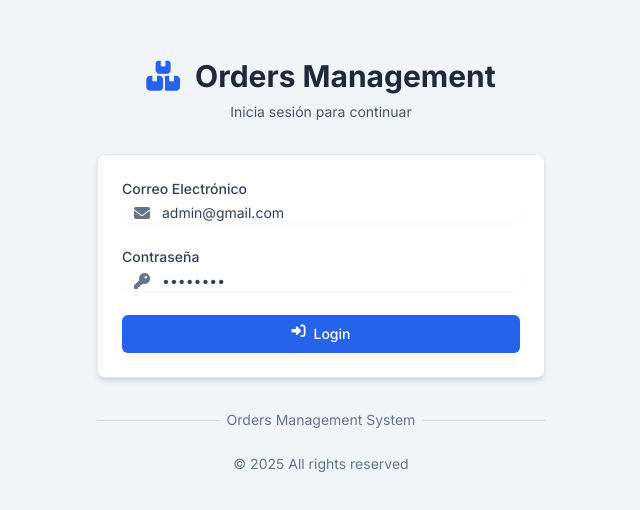
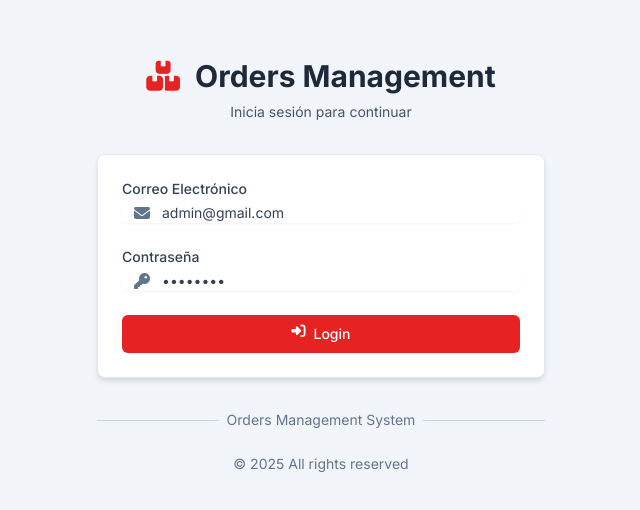
Before and after one commit to zaknafein99/orders-kotlin, a Vue app in the folder orders-frontend/: page /login in a window 1280 px wide. Shown: the part 146-656 px from the top of the page, without its empty margins (319-959 px from the left). Built offline with nearby package versions, Linux system fonts and the light colour scheme.

Commit message:
Changed theme to match Acodike

```diff
--- a/orders-frontend/src/App.vue
+++ b/orders-frontend/src/App.vue
@@ -34,15 +34,15 @@ const showLayout = computed(() => {
   <!-- Main layout for authenticated pages -->
   <div v-else class="min-h-screen flex flex-col bg-slate-50">
     <!-- Header -->
-    <header class="bg-white shadow-md sticky top-0 z-50">
+    <header class="bg-primary-600 shadow-md sticky top-0 z-50">
       <div class="max-w-7xl mx-auto px-4 sm:px-6 lg:px-8">
         <div class="flex justify-between h-16">
           <!-- Logo and Navigation -->
           <div class="flex">
             <div class="flex-shrink-0 flex items-center">
               <router-link to="/" class="flex items-center">
-                <i class="fas fa-boxes text-primary-600 text-2xl mr-2"></i>
-                <span class="text-xl font-semibold text-slate-800">{{ $t('appTitle') }}</span>
+                <img src="./assets/acodike-logo.svg" alt="Acodike Supergas" class="h-10 w-auto mr-2" />
+                <span class="text-xl font-semibold text-white">Sistema de Pedidos</span>
               </router-link>
             </div>
 
@@ -50,7 +50,7 @@ const showLayout = computed(() => {
             <nav class="hidden md:ml-8 md:flex md:space-x-6">
               <router-link
                 to="/dashboard"
-                class="inline-flex items-center px-1 pt-1 text-sm font-medium text-slate-700 hover:text-primary-600 border-b-2 border-transparent hover:border-primary-500 transition-colors"
+                class="inline-flex items-center px-1 pt-1 text-sm font-medium text-white hover:text-secondary-400 border-b-2 border-transparent hover:border-secondary-500 transition-colors"
               >
                 <i class="fas fa-chart-line mr-1"></i>
                 {{ $t('dashboard') }}
@@ -58,7 +58,7 @@ const showLayout = computed(() => {
 
               <router-link
                 to="/customers"
-                class="inline-flex items-center px-1 pt-1 text-sm font-medium text-slate-700 hover:text-primary-600 border-b-2 border-transparent hover:border-primary-500 transition-colors"
+                class="inline-flex items-center px-1 pt-1 text-sm font-medium text-white hover:text-secondary-400 border-b-2 border-transparent hover:border-secondary-500 transition-colors"
               >
                 <i class="fas fa-users mr-1"></i>
                 {{ $t('customers') }}
@@ -66,7 +66,7 @@ const showLayout = computed(() => {
 
               <router-link
                 to="/orders"
-                class="inline-flex items-center px-1 pt-1 text-sm font-medium text-slate-700 hover:text-primary-600 border-b-2 border-transparent hover:border-primary-500 transition-colors"
+                class="inline-flex items-center px-1 pt-1 text-sm font-medium text-white hover:text-secondary-400 border-b-2 border-transparent hover:border-secondary-500 transition-colors"
               >
                 <i class="fas fa-clipboard-list mr-1"></i>
                 {{ $t('orders') }}
@@ -76,7 +76,7 @@ const showLayout = computed(() => {
 
           <!-- Right side menu (profile, etc) -->
           <div class="flex items-center space-x-4">
-            <button class="inline-flex items-center px-4 py-1.5 border border-transparent rounded-md shadow-sm text-sm font-medium text-white bg-primary-600 hover:bg-primary-700 focus:outline-none focus:ring-2 focus:ring-offset-2 focus:ring-primary-500">
+            <button class="inline-flex items-center px-4 py-1.5 border border-transparent rounded-md shadow-sm text-sm font-medium text-primary-700 bg-secondary-500 hover:bg-secondary-600 focus:outline-none focus:ring-2 focus:ring-offset-2 focus:ring-secondary-400">
               <i class="fas fa-plus mr-1"></i>
               {{ $t('createOrder') }}
             </button>
@@ -86,7 +86,7 @@ const showLayout = computed(() => {
               <div>
                 <button type="button" class="flex text-sm rounded-full focus:outline-none focus:ring-2 focus:ring-offset-2 focus:ring-primary-500">
                   <span class="sr-only">{{ $t('profile') }}</span>
-                  <div class="h-8 w-8 rounded-full bg-primary-600 flex items-center justify-center text-white">
+                  <div class="h-8 w-8 rounded-full bg-secondary-500 flex items-center justify-center text-primary-700">
                     <i class="fas fa-user"></i>
                   </div>
                 </button>
@@ -116,82 +116,176 @@ const showLayout = computed(() => {
 <style>
 /* All styles are now managed through Tailwind CSS */
 .router-link-active {
-  @apply border-primary-500 text-primary-600;
+  border-color: #e62222;
+  color: #e62222;
 }
 
 .router-link-exact-active {
-  @apply border-primary-500 text-primary-600 font-medium;
+  border-color: #e62222;
+  color: #e62222;
+  font-weight: 500;
 }
 
 .card {
-  @apply bg-white rounded-lg shadow-md p-6 mb-6;
+  background-color: white;
+  border-radius: 0.5rem;
+  box-shadow: 0 4px 6px -1px rgba(0, 0, 0, 0.1), 0 2px 4px -1px rgba(0, 0, 0, 0.06);
+  padding: 1.5rem;
+  margin-bottom: 1.5rem;
 }
 
 .form-group {
-  @apply mb-4;
+  margin-bottom: 1rem;
 }
 
 .form-label {
-  @apply block text-sm font-medium text-slate-700 mb-1;
+  display: block;
+  font-size: 0.875rem;
+  font-weight: 500;
+  color: #334155;
+  margin-bottom: 0.25rem;
 }
 
 .form-input {
-  @apply mt-1 block w-full rounded-md border-slate-300 shadow-sm focus:border-primary-500 focus:ring-primary-500 sm:text-sm;
+  margin-top: 0.25rem;
+  display: block;
+  width: 100%;
+  border-radius: 0.375rem;
+  border-color: #cbd5e1;
+  box-shadow: 0 1px 2px 0 rgba(0, 0, 0, 0.05);
+}
+
+.form-input:focus {
+  border-color: #e62222;
+  box-shadow: 0 0 0 2px rgba(230, 34, 34, 0.2);
 }
 
 .form-error {
-  @apply mt-2 text-sm text-danger-600;
+  margin-top: 0.5rem;
+  font-size: 0.875rem;
+  color: #dc2626;
 }
 
 .btn {
-  @apply inline-flex items-center px-4 py-2 border border-transparent rounded-md shadow-sm text-sm font-medium focus:outline-none focus:ring-2 focus:ring-offset-2;
+  display: inline-flex;
+  align-items: center;
+  padding: 0.5rem 1rem;
+  border: 1px solid transparent;
+  border-radius: 0.375rem;
+  box-shadow: 0 1px 2px 0 rgba(0, 0, 0, 0.05);
+  font-size: 0.875rem;
+  font-weight: 500;
+}
+
+.btn:focus {
+  outline: none;
+  box-shadow: 0 0 0 2px rgba(255, 255, 255, 0.5), 0 0 0 4px rgba(230, 34, 34, 0.5);
 }
 
 .btn-primary {
-  @apply text-white bg-primary-600 hover:bg-primary-700 focus:ring-primary-500;
+  color: white;
+  background-color: #e62222;
+}
+
+.btn-primary:hover {
+  background-color: #c91c1c;
+}
+
+.btn-primary:focus {
+  box-shadow: 0 0 0 2px rgba(230, 34, 34, 0.5);
 }
 
 .btn-secondary {
-  @apply text-white bg-slate-600 hover:bg-slate-700 focus:ring-slate-500;
+  color: white;
+  background-color: #475569;
+}
+
+.btn-secondary:hover {
+  background-color: #334155;
+}
+
+.btn-secondary:focus {
+  box-shadow: 0 0 0 2px rgba(71, 85, 105, 0.5);
 }
 
 .btn-danger {
-  @apply text-white bg-danger-600 hover:bg-danger-700 focus:ring-danger-500;
+  color: white;
+  background-color: #dc2626;
+}
+
+.btn-danger:hover {
+  background-color: #b91c1c;
+}
+
+.btn-danger:focus {
+  box-shadow: 0 0 0 2px rgba(220, 38, 38, 0.5);
 }
 
 .btn-success {
-  @apply text-white bg-success-600 hover:bg-success-700 focus:ring-success-500;
+  color: white;
+  background-color: #16a34a;
+}
+
+.btn-success:hover {
+  background-color: #15803d;
+}
+
+.btn-success:focus {
+  box-shadow: 0 0 0 2px rgba(22, 163, 74, 0.5);
 }
 
 .btn-outline {
-  @apply text-primary-600 bg-white border-primary-300 hover:bg-primary-50 focus:ring-primary-500;
+  color: #e62222;
+  background-color: white;
+  border-color: #f87171;
+}
+
+.btn-outline:hover {
+  background-color: #fee2e2;
+}
+
+.btn-outline:focus {
+  box-shadow: 0 0 0 2px rgba(230, 34, 34, 0.5);
 }
 
 .btn-sm {
-  @apply px-3 py-1.5 text-xs;
+  padding: 0.375rem 0.75rem;
+  font-size: 0.75rem;
 }
 
 .btn-lg {
-  @apply px-6 py-3 text-base;
+  padding: 0.75rem 1.5rem;
+  font-size: 1rem;
 }
 
 .alert {
-  @apply p-4 mb-4 rounded-md border-l-4;
+  padding: 1rem;
+  margin-bottom: 1rem;
+  border-radius: 0.375rem;
+  border-left-width: 4px;
 }
 
 .alert-success {
-  @apply bg-success-50 border-success-500 text-success-700;
+  background-color: #dcfce7;
+  border-color: #16a34a;
+  color: #166534;
 }
 
 .alert-danger {
-  @apply bg-danger-50 border-danger-500 text-danger-700;
+  background-color: #fee2e2;
+  border-color: #dc2626;
+  color: #991b1b;
 }
 
 .alert-info {
-  @apply bg-primary-50 border-primary-500 text-primary-700;
+  background-color: #fee2e2;
+  border-color: #e62222;
+  color: #b91c1c;
 }
 
 .alert-warning {
-  @apply bg-warning-50 border-warning-500 text-warning-700;
+  background-color: #fef9c3;
+  border-color: #ca8a04;
+  color: #854d0e;
 }
 </style>
--- a/orders-frontend/tailwind.config.js
+++ b/orders-frontend/tailwind.config.js
@@ -8,17 +8,17 @@ export default {
     extend: {
       colors: {
         primary: {
-          50: '#eff6ff',
-          100: '#dbeafe',
-          200: '#bfdbfe',
-          300: '#93c5fd',
-          400: '#60a5fa',
-          500: '#3b82f6',
-          600: '#2563eb',
-          700: '#1d4ed8',
-          800: '#1e40af',
-          900: '#1e3a8a',
-          950: '#172554',
+          50: '#fff5f5',
+          100: '#ffe0e0',
+          200: '#ffc5c5',
+          300: '#ff9a9a',
+          400: '#ff6b6b',
+          500: '#ff3e3e',
+          600: '#e62222', /* Acodike red */
+          700: '#d41c1c',
+          800: '#c11818',
+          900: '#a31414',
+          950: '#8a0f0f',
         },
         success: {
           50: '#f0fdf4',
@@ -60,43 +60,30 @@ export default {
           950: '#450a0a',
         },
         secondary: {
-          50: '#f8fafc',
-          100: '#f1f5f9',
-          200: '#e2e8f0',
-          300: '#cbd5e1',
-          400: '#94a3b8',
-          500: '#64748b',
-          600: '#475569',
-          700: '#334155',
-          800: '#1e293b',
-          900: '#0f172a',
-          950: '#020617',
-        },
-        secondary: {
-          50: '#ecfdf5',
-          100: '#d1fae5',
-          200: '#a7f3d0',
-          300: '#6ee7b7',
-          400: '#34d399',
-          500: '#10b981',
-          600: '#059669',
-          700: '#047857',
-          800: '#065f46',
-          900: '#064e3b',
-          950: '#022c22',
+          50: '#fffef5',
+          100: '#fffde0',
+          200: '#fff9b3',
+          300: '#fff480',
+          400: '#ffef4d',
+          500: '#ffe91a',
+          600: '#ffd700', /* Acodike yellow/gold */
+          700: '#e6c300',
+          800: '#cca800',
+          900: '#b38f00',
+          950: '#8c6e00',
         },
         accent: {
-          50: '#fffbeb',
-          100: '#fef3c7',
-          200: '#fde68a',
-          300: '#fcd34d',
-          400: '#fbbf24',
-          500: '#f59e0b',
-          600: '#d97706',
-          700: '#b45309',
-          800: '#92400e',
-          900: '#78350f',
-          950: '#451a03',
+          50: '#fff9e6',
+          100: '#ffefc0',
+          200: '#ffe799',
+          300: '#ffdb66',
+          400: '#ffcf33',
+          500: '#ffc300',
+          600: '#ff9900', /* Acodike orange accent */
+          700: '#e68a00',
+          800: '#cc7a00',
+          900: '#b36b00',
+          950: '#8c5400',
         },
         danger: {
           50: '#fef2f2',
```
Also changed, not shown: orders-frontend/src/components/CustomerSearch.vue (+8 -6 lines), orders-frontend/src/components/OrderTables.vue (+28 -26 lines), orders-frontend/src/assets/acodike-logo.svg (added).
